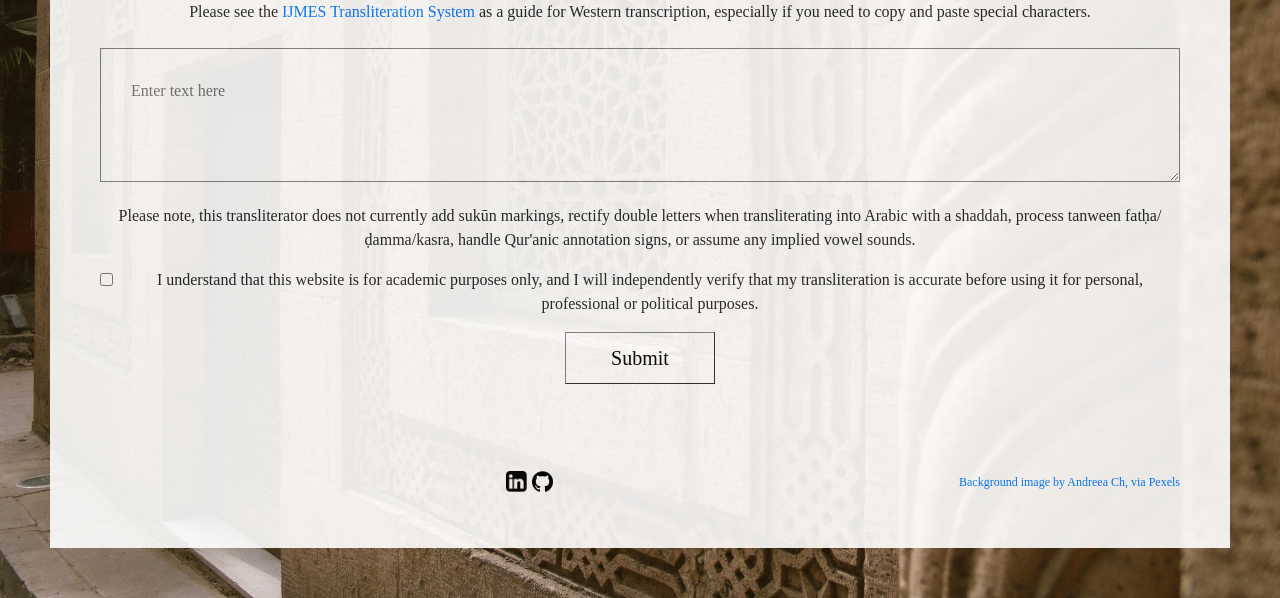
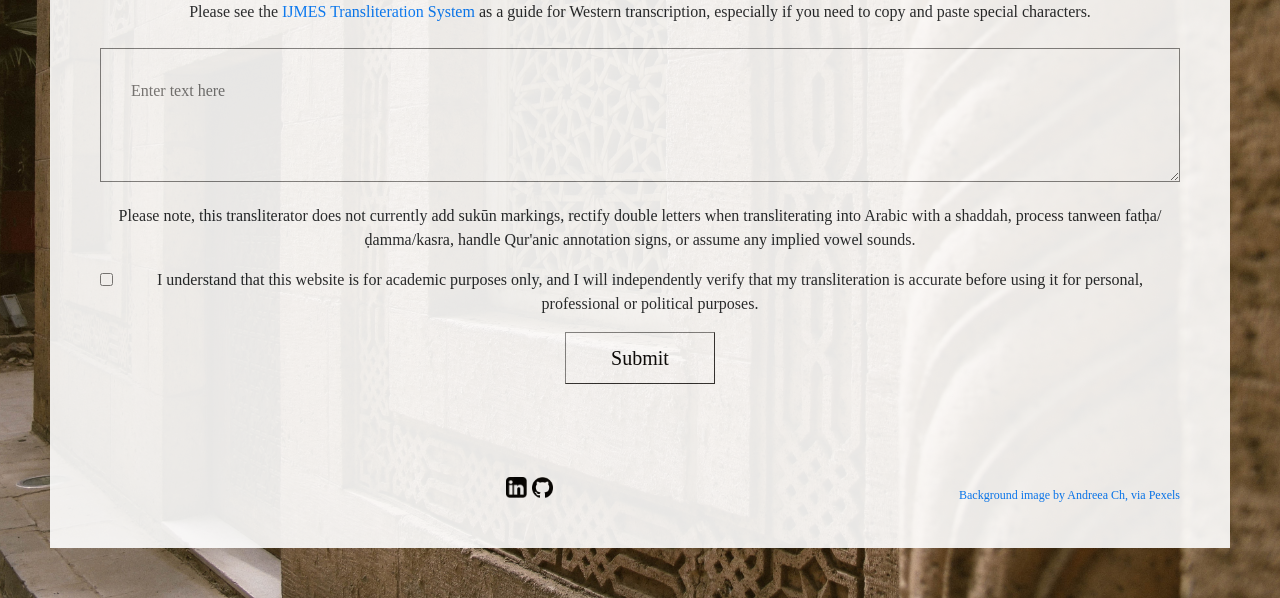
Before and after one commit to maggierphunt/arabic-transcriber, a Flask app: page / in a window 1280 px wide. Shown: the part 261-859 px from the top of the page. Run offline with Flask 2, Linux system fonts and the light colour scheme; some libraries are stand-ins or nearby versions; some web fonts are replaced.

Commit message:
footer alignment

```diff
--- a/static/css/transliterator_stylesheet.css
+++ b/static/css/transliterator_stylesheet.css
@@ -75,6 +75,8 @@ p, ul {
 }
 .credit-text {
     font-size: 12px;
+    margin: 0px;
+    padding: 0px;
 }
 
 
@@ -127,7 +129,7 @@ p, ul {
 footer {
     margin-bottom: 50px;
     align-self: center;
-    align-items: baseline;
+    align-items: center;
     position: fixed;
     bottom: 0;
     width: calc(100% - 200px);
@@ -137,7 +139,7 @@ footer {
 .footer-flex {
     display: flex;
     flex-direction: row;
-    align-items: baseline;
+    align-items: center;
     justify-content: space-between;
 }
 
@@ -196,7 +198,7 @@ button a:active {
 
     h1 {
         font-size: small;
-        padding: 20px;
+        padding: 10px;
     }
     h2 {
         font-size: smaller;
@@ -227,7 +229,7 @@ button a:active {
     .main_content {
         padding-bottom: 30px;
         overflow: scroll;
-        height: calc(80% - 80px);
+        height: calc(90% - 70px);
     }
 
     .content_box {
--- a/templates/index.html
+++ b/templates/index.html
@@ -68,7 +68,7 @@
                 <a href="https://www.linkedin.com/in/maggierphunt/" title="Connect on Linkedin" target=blank><img src="../static/images/linkedinicon.png" alt="Reach out on Linkedin" class="social-logo"></a>
                 <a href="https://github.com/maggierphunt/arabic-transcriber" title="View on GitHub" target=blank><img src="../static/images/githubicon.png" alt="See the code!" class="social-logo"></a>
                 </div>
-            <div class="footer-layer hide-on-mob"><p><a href ="https://www.pexels.com/photo/beige-concrete-walls-1047284/" class="credit-text">Background image by Andreea Ch<span class="hide-on-mob">, via Pexels</span></a></p>
+            <div class="footer-layer hide-on-mob"><p class="credit-text"><br><a href ="https://www.pexels.com/photo/beige-concrete-walls-1047284/">Background image by Andreea Ch, via Pexels</a></p>
             </div>
         </div></footer> </div>
  </body>
```
